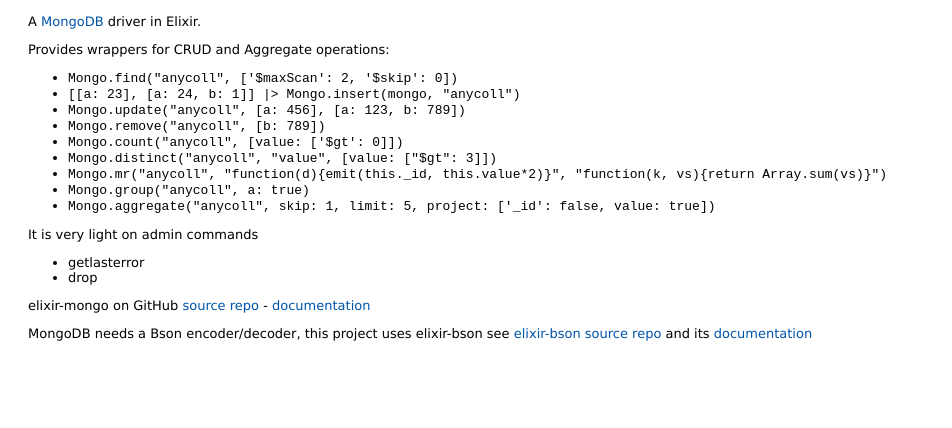
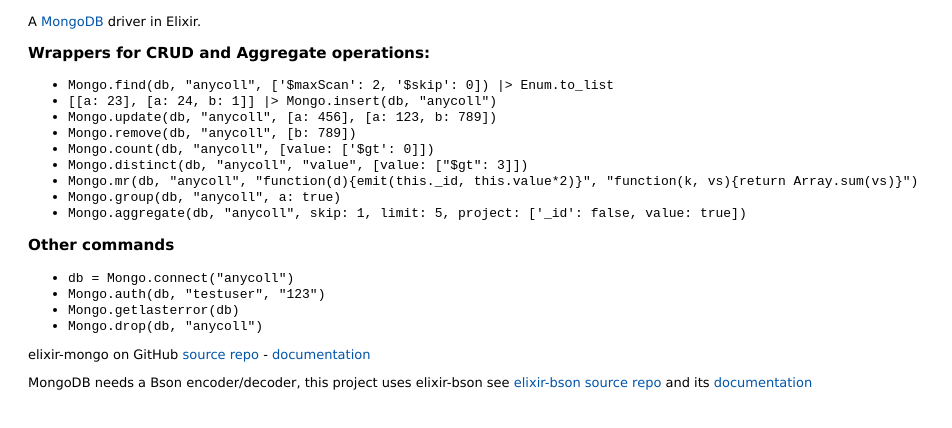
Before and after one commit to checkiz/elixir-mongo, a plain HTML site: page README.html in a window 1280 px wide. Shown: the part 44-472 px from the top of the page, without its empty margins (0-952 px from the left). Drawn offline with Linux system fonts and the light colour scheme.

Commit message:
allows authentication

```diff
--- a/README.html
+++ b/README.html
@@ -24,25 +24,27 @@
 
 <p>A <a href="http://www.mongodb.org">MongoDB</a> driver in Elixir.</p>
 
-<p>Provides wrappers for CRUD and Aggregate operations:</p>
+<h3>Wrappers for CRUD and Aggregate operations:</h3>
 
 <ul>
-<li><code>Mongo.find(&quot;anycoll&quot;, [&#39;$maxScan&#39;: 2, &#39;$skip&#39;: 0])</code></li>
-<li><code>[[a: 23], [a: 24, b: 1]] |&gt; Mongo.insert(mongo, &quot;anycoll&quot;)</code></li>
-<li><code>Mongo.update(&quot;anycoll&quot;, [a: 456], [a: 123, b: 789])</code></li>
-<li><code>Mongo.remove(&quot;anycoll&quot;, [b: 789])</code></li>
-<li><code>Mongo.count(&quot;anycoll&quot;, [value: [&#39;$gt&#39;: 0]])</code></li>
-<li><code>Mongo.distinct(&quot;anycoll&quot;, &quot;value&quot;, [value: [&quot;$gt&quot;: 3]])</code></li>
-<li><code>Mongo.mr(&quot;anycoll&quot;, &quot;function(d){emit(this._id, this.value*2)}&quot;, &quot;function(k, vs){return Array.sum(vs)}&quot;)</code></li>
-<li><code>Mongo.group(&quot;anycoll&quot;, a: true)</code></li>
-<li><code>Mongo.aggregate(&quot;anycoll&quot;, skip: 1, limit: 5, project: [&#39;_id&#39;: false, value: true])</code></li>
+<li><code>Mongo.find(db, &quot;anycoll&quot;, [&#39;$maxScan&#39;: 2, &#39;$skip&#39;: 0]) |&gt; Enum.to_list</code></li>
+<li><code>[[a: 23], [a: 24, b: 1]] |&gt; Mongo.insert(db, &quot;anycoll&quot;)</code></li>
+<li><code>Mongo.update(db, &quot;anycoll&quot;, [a: 456], [a: 123, b: 789])</code></li>
+<li><code>Mongo.remove(db, &quot;anycoll&quot;, [b: 789])</code></li>
+<li><code>Mongo.count(db, &quot;anycoll&quot;, [value: [&#39;$gt&#39;: 0]])</code></li>
+<li><code>Mongo.distinct(db, &quot;anycoll&quot;, &quot;value&quot;, [value: [&quot;$gt&quot;: 3]])</code></li>
+<li><code>Mongo.mr(db, &quot;anycoll&quot;, &quot;function(d){emit(this._id, this.value*2)}&quot;, &quot;function(k, vs){return Array.sum(vs)}&quot;)</code></li>
+<li><code>Mongo.group(db, &quot;anycoll&quot;, a: true)</code></li>
+<li><code>Mongo.aggregate(db, &quot;anycoll&quot;, skip: 1, limit: 5, project: [&#39;_id&#39;: false, value: true])</code></li>
 </ul>
 
-<p>It is very light on admin commands</p>
+<h3>Other commands</h3>
 
 <ul>
-<li>getlasterror</li>
-<li>drop</li>
+<li><code>db = Mongo.connect(&quot;anycoll&quot;)</code></li>
+<li><code>Mongo.auth(db, &quot;testuser&quot;, &quot;123&quot;)</code></li>
+<li><code>Mongo.getlasterror(db)</code></li>
+<li><code>Mongo.drop(db, &quot;anycoll&quot;)</code></li>
 </ul>
 
 <p>elixir-mongo on GitHub <a href="https://github.com/checkiz/elixir-mongo">source repo</a> -
```
Also changed, not shown: Mongo.html (+26 -5 lines), modules_list.html (+7 -0 lines).
